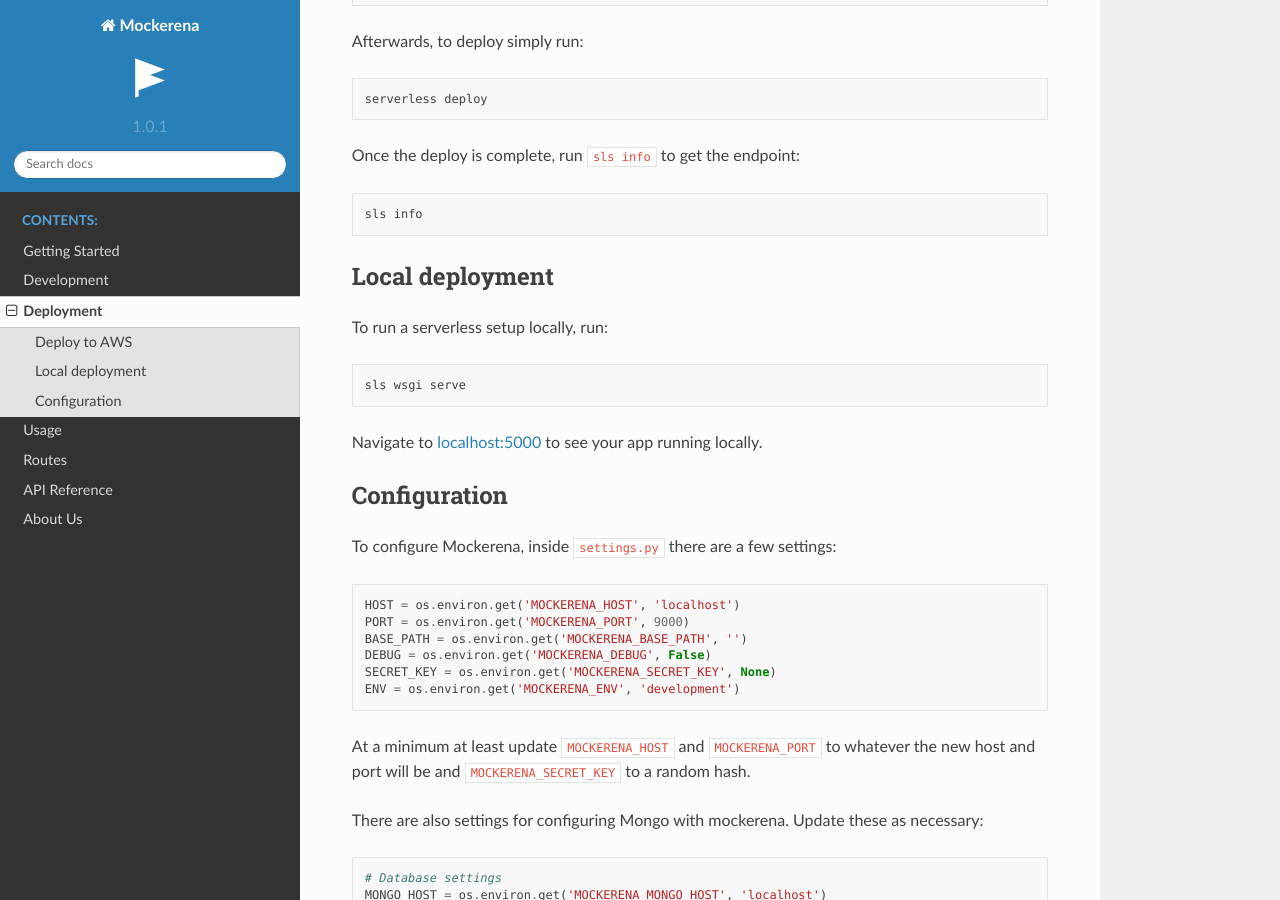
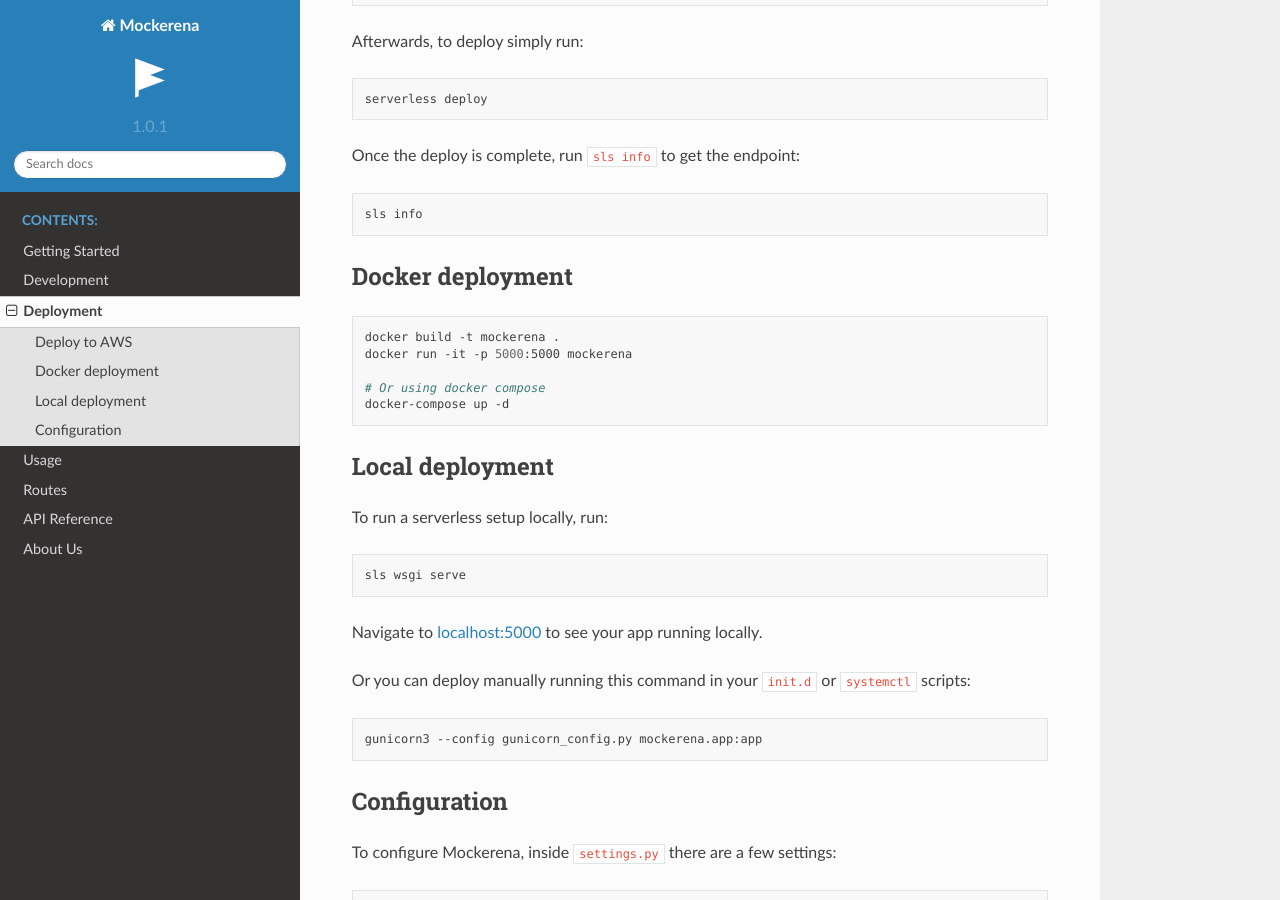
Before and after one commit to FanThreeSixty/mockerena, a Sphinx documentation site: the page built from docs/deploy.rst, in a window 1280 px wide and 900 px high, scrolled down 301 px. Built offline with Sphinx 7.4.7 and the Read the Docs theme 2.0.0, drawn with Linux system fonts in a browser that asks for light colours.

Commit message:
Add additional deployment documentation

```diff
--- a/docs/deploy.rst
+++ b/docs/deploy.rst
@@ -27,6 +27,19 @@
     sls info
 
 
+-----------------
+Docker deployment
+-----------------
+
+
+.. code-block:: bash
+
+    docker build -t mockerena .
+    docker run -it -p 5000:5000 mockerena
+
+    # Or using docker compose
+    docker-compose up -d
+
 ----------------
 Local deployment
 ----------------
@@ -38,6 +51,13 @@
     sls wsgi serve
 
 Navigate to `localhost:5000 <http://localhost:5000>`_ to see your app running locally.
+
+
+Or you can deploy manually running this command in your ``init.d`` or ``systemctl`` scripts:
+
+.. code-block:: bash
+
+    gunicorn3 --config gunicorn_config.py mockerena.app:app
 
 -------------
 Configuration
```
